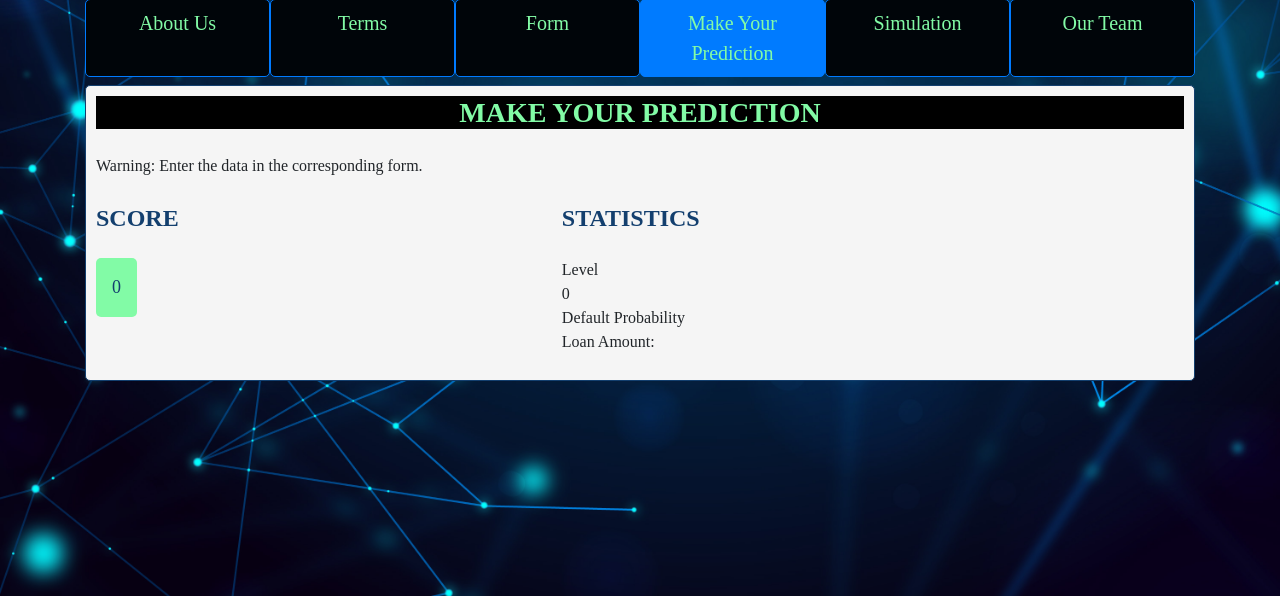
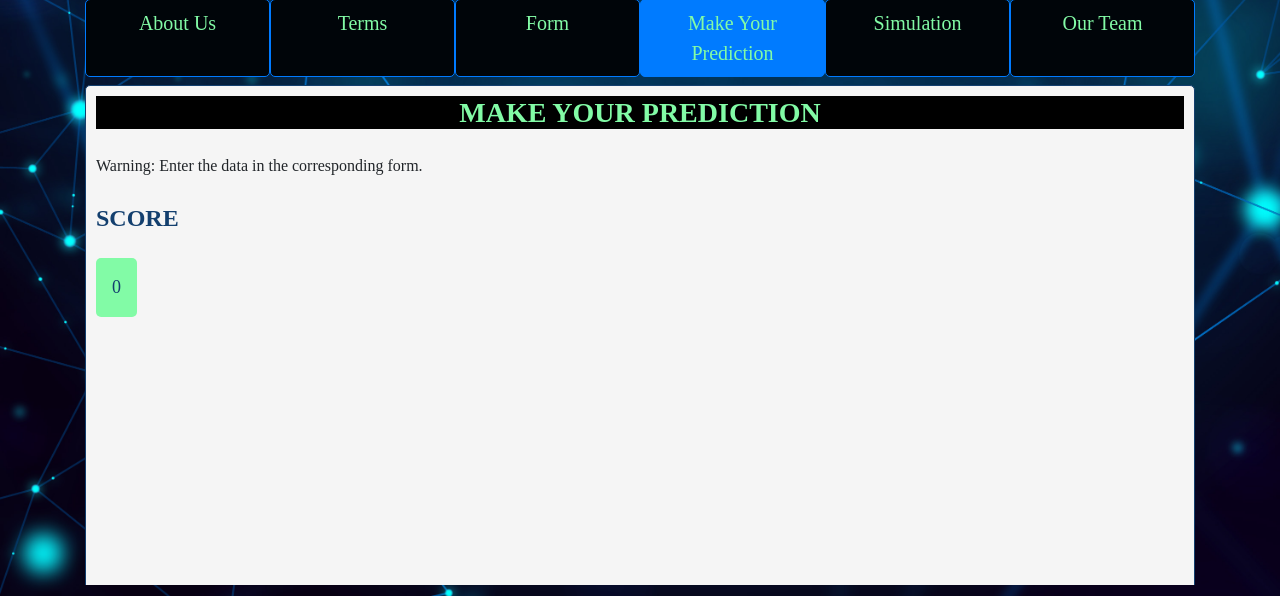
Before and after one commit to DobleL2/Credit_Risk_Analysis, a Flask app: page /process_form in a window 1280 px wide. Shown: the part 247-857 px from the top of the page. Run offline with Flask 2, Linux system fonts and the light colour scheme; some libraries are stand-ins or nearby versions.

Commit message:
last one

```diff
--- a/api/templates/index.html
+++ b/api/templates/index.html
@@ -460,6 +460,7 @@
                                     {{ context.score }}
                                 </div>
                                 <p>Prediction: {{ context.prediction }}</p>
+                                <p>Client Category: {{ context.category }}</p>
                             </div>
                                                     <!-- Lado derecho con los campos existentes -->
                             <div class="col-md-4">
@@ -469,7 +470,7 @@
                                     <div class="table">
                                         <div class="table-row">
                                             <div class="table-cell">Level:</div>
-                                            <div class="table-cell" id="level-output">Category: {{ context.cat }}  </div>
+                                            <div class="table-cell" id="level-output">Clien Category: {{ context.category }}  </div>
                                         </div>
                                         <div class="table-row">
                                             <div class="table-cell">Default Probability: {{ context.score }}</div>
@@ -494,27 +495,7 @@
                         </div>
 
                         <!-- Lado derecho con los campos existentes -->
-                        <div class="col-md-5">
-                            <h4>Statistics</h4>
-                            <div class="table-box">
-                                <!-- La tabla que mencionaste -->
-                                <div class="table">
-                                    <div class="table-row">
-                                        <div class="table-cell">Level</div>
-                                        <div class="table-cell" id="level-output"> 0 </div>
-                                    </div>
-                                    <div class="table-row">
-                                        <div class="table-cell">Default Probability</div>
-                                        <div class="table-cell" id="default-probability-output"> <!-- Aquí irá el output de la probabilidad de incumplimiento --> </div>
-                                    </div>
-                                    <div class="table-row">
-                                        <div class="table-cell">Loan Amount:</div>
-                                        <div class="table-cell" id="loan-amount-output"> <!-- Aquí irá el output del monto del préstamo --> </div>
-                                    </div>
-                                </div>
-                            </div>
-                        </div>
-                    </div>
+
                         {% endif %}
 
 
--- a/api/views.py
+++ b/api/views.py
@@ -180,7 +180,7 @@
         print("Para un prestamo de 1,000 reales al cliente, suponiendo los siguientes datos: ")
         print("Monto del prestamo: 1000" )
         print("LGD, 50%") # LGD is the Loss Given Default, the proportion of the loan that won't be recovered after default. Let's assume it's 50%.
-        print("risk-free rate (3%)")
+        print("risk-free rate (11,75%)")
         print()
         print("Information: ","\n")
         total_loan,total_expected_loss,total_risk_premium,total_risk_exposure,loss_percentage, risk_exposure_percentage = exp_loss(score)
@@ -189,9 +189,9 @@
 
         context = {
             'prediction': prediction,
-            "score": score,
+            "score": score[1],
             "data": {key: value[0] for key,value in data.items()},
-            "category": cat,
+            "category": cat[1],
             "loan": total_loan,
             "exp_loss": total_expected_loss,
             "premium" : total_risk_premium,
```
